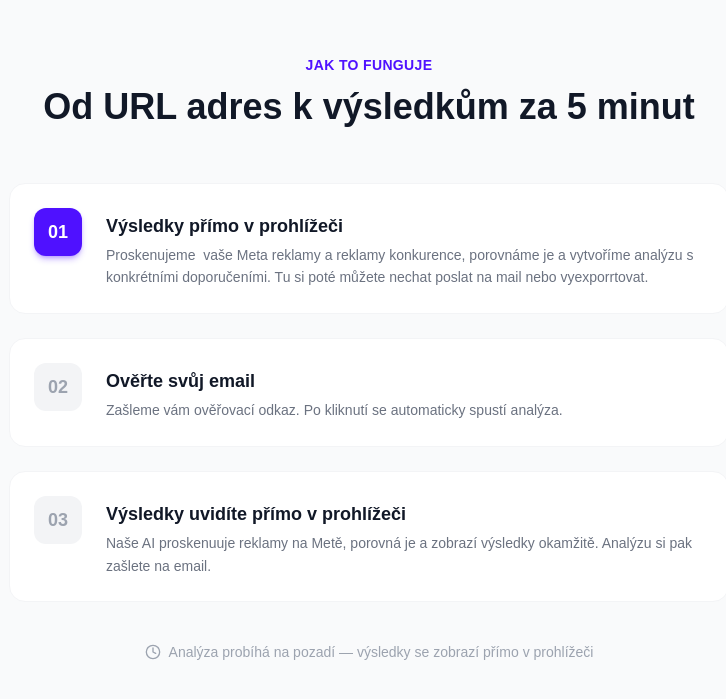
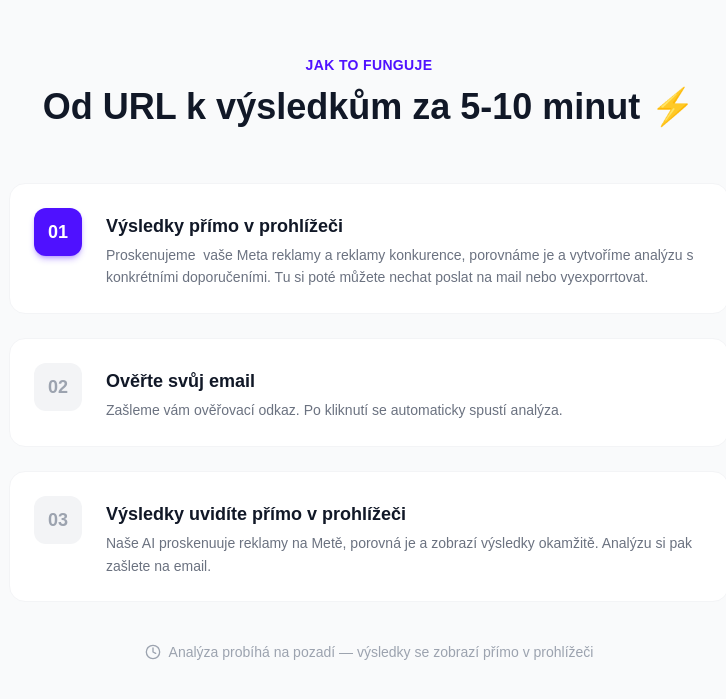
Before and after one commit to danielsojak-wq/lead-magnet, a React (Vite) app: page / in a window 1280 px wide. Shown: the part 2147-2846 px from the top of the page, without its empty margins (271-997 px from the left). Built offline with nearby package versions, Linux system fonts and the light colour scheme; the HTML template or start-up script is replaced by a standard one.

Commit message:
Changes
Co-authored-by: danielsojak-wq <281610181+danielsojak-wq@users.noreply.github.com>

```diff
--- a/src/pages/LandingPage.tsx
+++ b/src/pages/LandingPage.tsx
@@ -243,9 +243,9 @@ export default function LandingPage() {
       <section className="py-20 sm:py-28 bg-gray-50 border-y border-gray-100">
         <div className="max-w-3xl mx-auto px-4 sm:px-6">
           <div className="text-center mb-14">
-            <p className="text-[#4f11ff] text-sm font-semibold tracking-wide uppercase mb-3">Jak to funguje</p>
+            <p className="text-[#4f11ff] text-sm font-semibold tracking-wide uppercase mb-3">JAK TO FUNGUJE</p>
             <h2 className="font-[family-name:var(--font-heading)] text-3xl sm:text-4xl font-bold text-gray-900">
-              Od URL adres k výsledkům za 5 minut
+              Od URL k výsledkům za 5-10 minut ⚡️
             </h2>
           </div>
 
```
